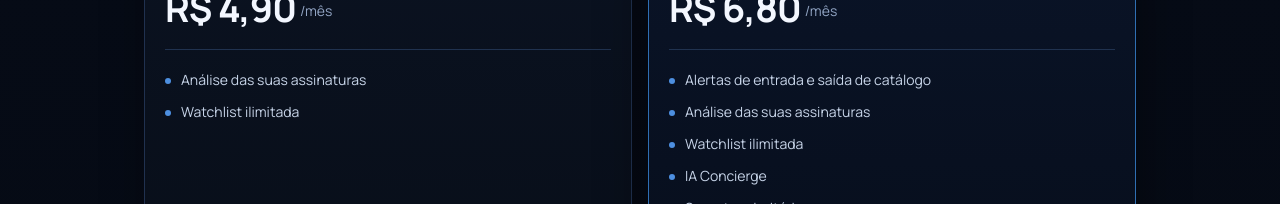
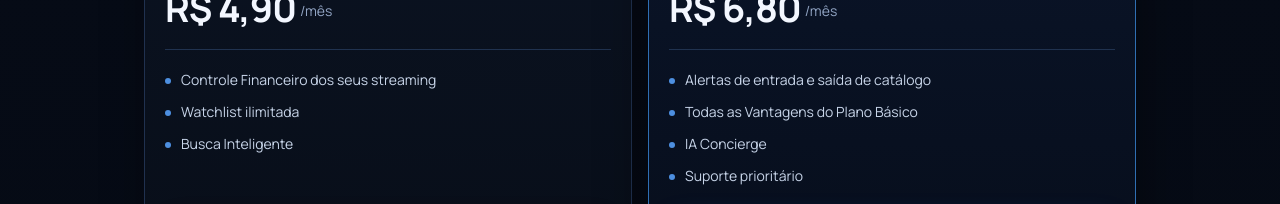
Before and after one commit to levycampelo/streamhub, a Next.js app: page /assinatura in a window 1280 px wide. Shown: the part 362-566 px from the top of the page. Built offline with nearby package versions, Linux system fonts and the light colour scheme; no server answers.

Commit message:
assinaturas

```diff
--- a/src/app/assinatura/page.tsx
+++ b/src/app/assinatura/page.tsx
@@ -19,8 +19,9 @@ const plans: Plan[] = [
     price: "R$ 4,90",
     checkoutUrl: standardCheckout,
     features: [
-      "Análise das suas assinaturas",
+      "Controle Financeiro dos seus streaming",
       "Watchlist ilimitada",
+      "Busca Inteligente",
     ],
   },
   {
@@ -31,8 +32,7 @@ const plans: Plan[] = [
     highlight: true,
     features: [
       "Alertas de entrada e saída de catálogo",
-      "Análise das suas assinaturas",
-      "Watchlist ilimitada",
+      "Todas as Vantagens do Plano Básico",
       "IA Concierge",
       "Suporte prioritário",
     ],
```
